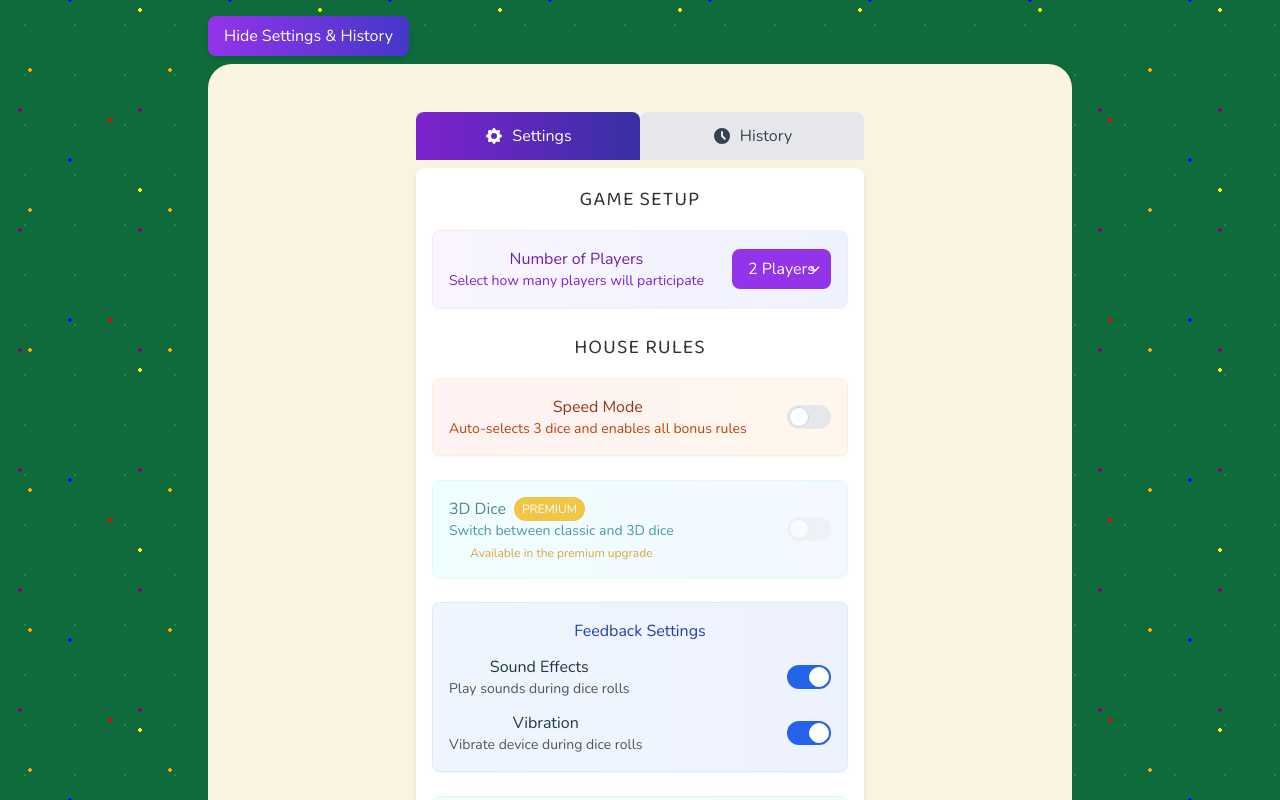
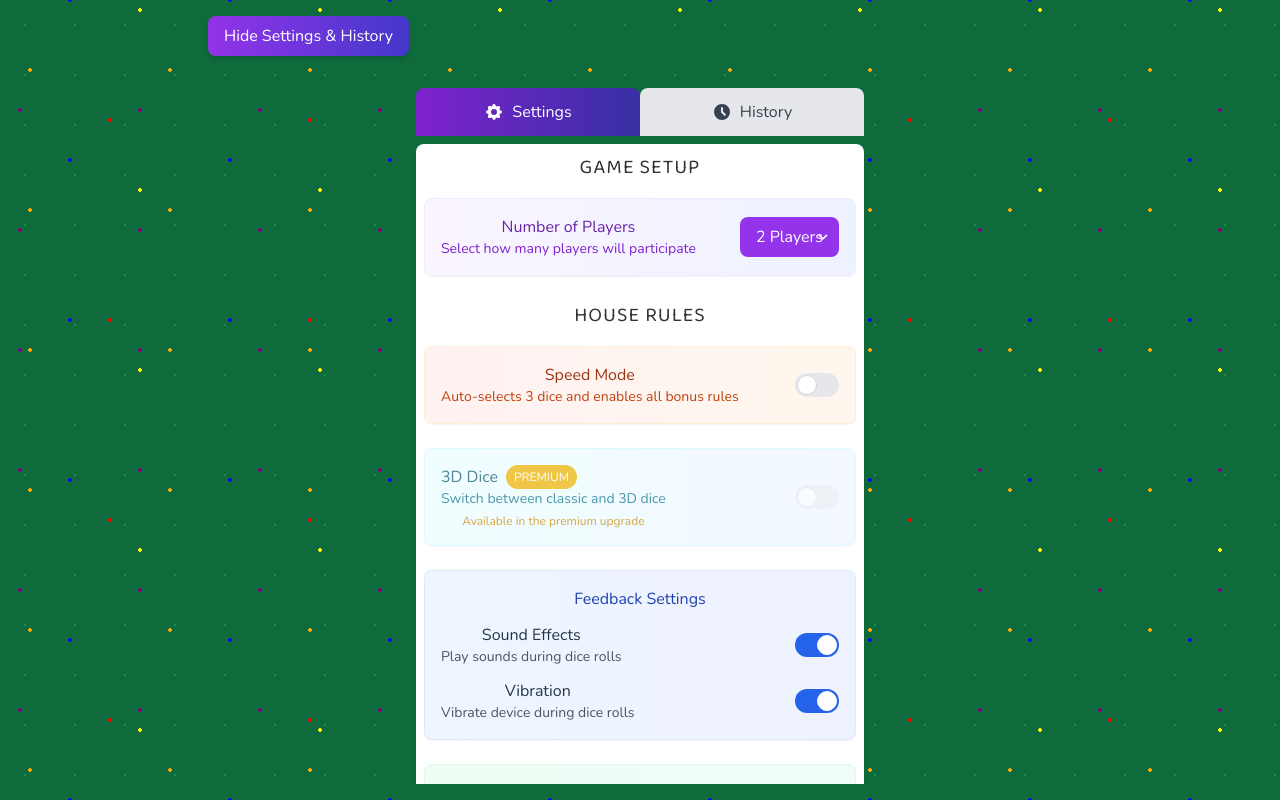
Before and after one commit to MeGallin/speed-dice, a React (Vite) app: page / in a window 1280 px wide. Both pictures are taken after a click on the button "Show Settings & History". Built offline with nearby package versions, Linux system fonts and the light colour scheme.

Commit message:
scroll works on setting

```diff
--- a/src/App.jsx
+++ b/src/App.jsx
@@ -59,27 +59,41 @@ function App() {
           </div>
         </div>
 
-        <div className="flex-grow flex flex-col">
-          <AnimatePresence>
-            {showSettings && (
+        <div
+          className="flex-grow flex flex-col relative overflow-y-auto"
+          style={{ perspective: '1000px' }}
+        >
+          <AnimatePresence mode="wait">
+            {showSettings ? (
               <motion.div
-                initial={{ opacity: 0, height: 0 }}
-                animate={{ opacity: 1, height: 'auto' }}
-                exit={{ opacity: 0, height: 0 }}
-                transition={{ duration: 0.3 }}
-                className="overflow-hidden w-full"
+                key="settings"
+                initial={{ opacity: 0, x: -50, rotate: -10, scale: 0.9 }}
+                animate={{ opacity: 1, x: 0, rotate: 0, scale: 1 }}
+                exit={{ opacity: 0, x: 50, rotate: 10, scale: 0.9 }}
+                transition={{ duration: 0.5, ease: 'easeInOut' }}
+                className="w-full absolute inset-0"
+                style={{ transformOrigin: 'center center' }}
               >
-                <div className="game-card">
+                <div className="h-full">
                   <GameSettings />
+                </div>
+              </motion.div>
+            ) : (
+              <motion.div
+                key="diceroller"
+                initial={{ opacity: 0, x: 50, rotate: 10, scale: 0.9 }}
+                animate={{ opacity: 1, x: 0, rotate: 0, scale: 1 }}
+                exit={{ opacity: 0, x: -50, rotate: -10, scale: 0.9 }}
+                transition={{ duration: 0.5, ease: 'easeInOut' }}
+                className="w-full absolute inset-0"
+                style={{ transformOrigin: 'center center' }}
+              >
+                <div className="game-card h-full">
+                  <DiceRoller onResetGame={resetGame} />
                 </div>
               </motion.div>
             )}
           </AnimatePresence>
-
-          {/* Dice Roller (always visible) */}
-          <div className="game-card flex-grow">
-            <DiceRoller onResetGame={resetGame} />
-          </div>
         </div>
       </div>
     </div>
--- a/src/components/GameSettings.jsx
+++ b/src/components/GameSettings.jsx
@@ -150,7 +150,7 @@ const GameSettings = () => {
         className="bg-white rounded-lg shadow-md mt-2 overflow-hidden"
       >
         {activeTab === 'settings' ? (
-          <div className="p-4">
+          <div className="p-2">
             <h3 className="game-card-title mb-4">Game Setup</h3>
 
             {/* Player Count Selector */}
```
